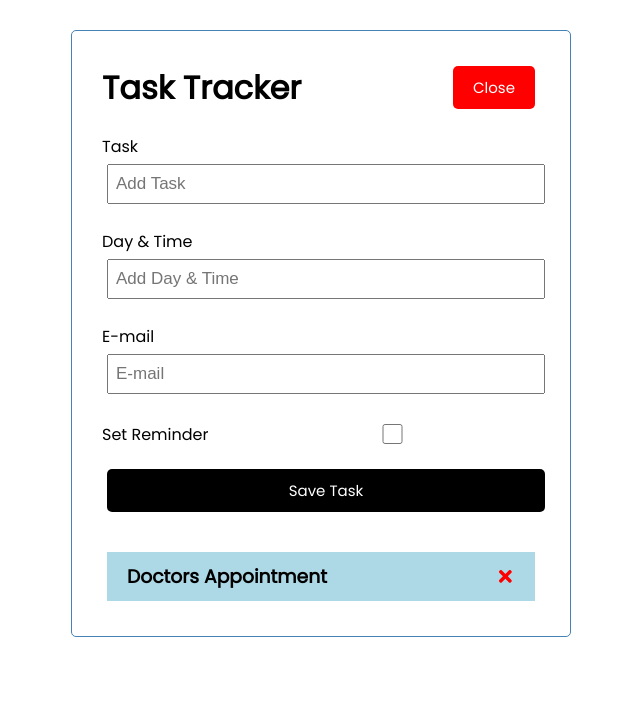
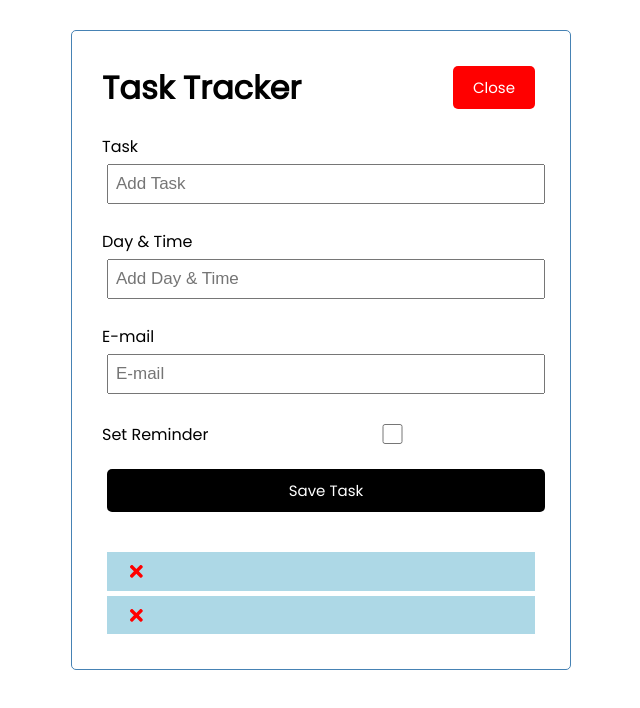
Before and after one commit to Rosani26/task-tracker, a React (Create React App) app: page / in a window 1280 px wide. Shown: the top 708 px of the page, without its empty margins (319-959 px from the left). Built offline with nearby package versions, Linux system fonts and the light colour scheme; data requests are answered from the project's data file.

Commit message:
Editied database

```diff
--- a/db.json
+++ b/db.json
@@ -7,7 +7,15 @@
       "email": "max.müller@gmail.com",
       "reminder": false
 
-      }
+      },
+
+      {
+        "id": 2,
+        "text": "Appointment",
+        "email": "max.müller@gmail.com",
+        "reminder": false
+
+        }
 
 
   ]
--- a/src/App.js
+++ b/src/App.js
@@ -26,7 +26,7 @@ import AddTask from "./components/AddTask";
 
      //fetch data
      const fetchTask = async () =>{
-      const res = await fetch('http://localhost:3000/tasks/${id}')
+      const res = await fetch(`http://localhost:3000/tasks/${id}`)
       const data = await res.json()
 
       return data
@@ -54,7 +54,7 @@ import AddTask from "./components/AddTask";
 
   //Tasks löschen
   const deleteTask =async(id) => {
-    await fetch(`http://localhost:3000/tasks/$ {id}`,{
+    await fetch(`http://localhost:3000/tasks/${id}`,{
       method: 'DELETE',
     })
     setTasks(tasks.filter((task) => task.id !== id))
@@ -66,7 +66,7 @@ import AddTask from "./components/AddTask";
     const updTask = {...taskToToggle,
     reminder: !taskToToggle.reminder}
 
-    const res = await fetch(`http://localhost:3000/tasks/$ {id}`, {
+    const res = await fetch(`http://localhost:3000/tasks/${id}`, {
       method:'PUT',
       headers: {
         'Content-type': 'application/json'
--- a/src/components/Task.js
+++ b/src/components/Task.js
@@ -5,7 +5,7 @@ const Task = ({ task, onDelete }) => {
   return (
     <div className= {`task ${task.reminder ? 'reminder' : ''}`} onDoubleClick={() => ontoggle(task.id)}>
         <h3>
-        {task.text}
+        {task.title}
         <FaTimes
         style={{ color: 'red', cursor: 'pointer'}}
         onClick={() => onDelete(task.id)}
```
